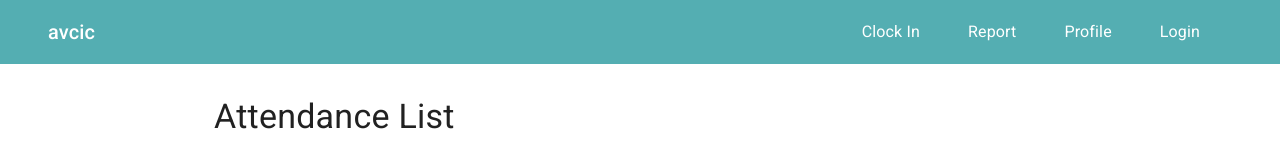
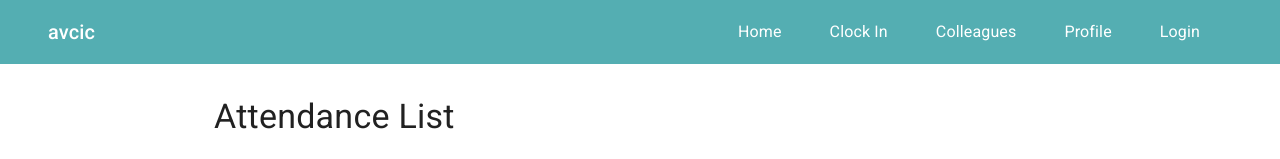
Before and after one commit to ayomirotoye/chidubemnwodo, a React (Vite) app: page / in a window 1280 px wide. Shown: the top 159 px of the page. Built offline with nearby package versions, Linux system fonts and the light colour scheme.

Commit message:
chore: update Header

```diff
--- a/src/components/Header.jsx
+++ b/src/components/Header.jsx
@@ -43,11 +43,20 @@ function Header() {
           >
             <NavLink
               activeStyle={activeLink}
+              to="/"
+              style={{ textDecoration: "none" }}
+            >
+              <Typography variant="body1" component="span" mr={2}>
+               Home
+              </Typography>
+            </NavLink>
+            <NavLink
+              activeStyle={activeLink}
               to="/attendance"
               style={{ textDecoration: "none" }}
             >
-              <Typography variant="body1" component="span" mr={2}>
-                Clock In
+              <Typography variant="body1" component="span" mr="1rem">
+              Clock In
               </Typography>
             </NavLink>
             <NavLink
@@ -56,7 +65,7 @@ function Header() {
               style={{ textDecoration: "none" }}
             >
               <Typography variant="body1" component="span" mr="1rem">
-                Report
+                Colleagues
               </Typography>
             </NavLink>
             <NavLink
@@ -120,6 +129,30 @@ function Header() {
                   </ListItemButton>
                 </NavLink>
                 <NavLink
+                  exact
+                  activeStyle={activeLink}
+                  to="/attendance"
+                  style={{ textDecoration: "none" }}
+                  className="active-link"
+                >
+                  <ListItemButton
+                    sx={{
+                      color: "#325F70",
+                      "& .Mui-hover": {
+                        bgColor: "#54AEB2",
+                      },
+                    }}
+                  >
+                    <Typography
+                      variant="body1"
+                      component="span"
+                      color="#325F70"
+                    >
+                      ClockIn / ClockOut
+                    </Typography>
+                  </ListItemButton>
+                </NavLink>
+                <NavLink
                   activeStyle={activeLink}
                   to="/employees"
                   style={{ textDecoration: "none" }}
@@ -134,7 +167,7 @@ function Header() {
                     }}
                   >
                     <Typography variant="body1" component="span">
-                      Reports
+                     Colleagues
                     </Typography>
                   </ListItemButton>
                 </NavLink>
```
